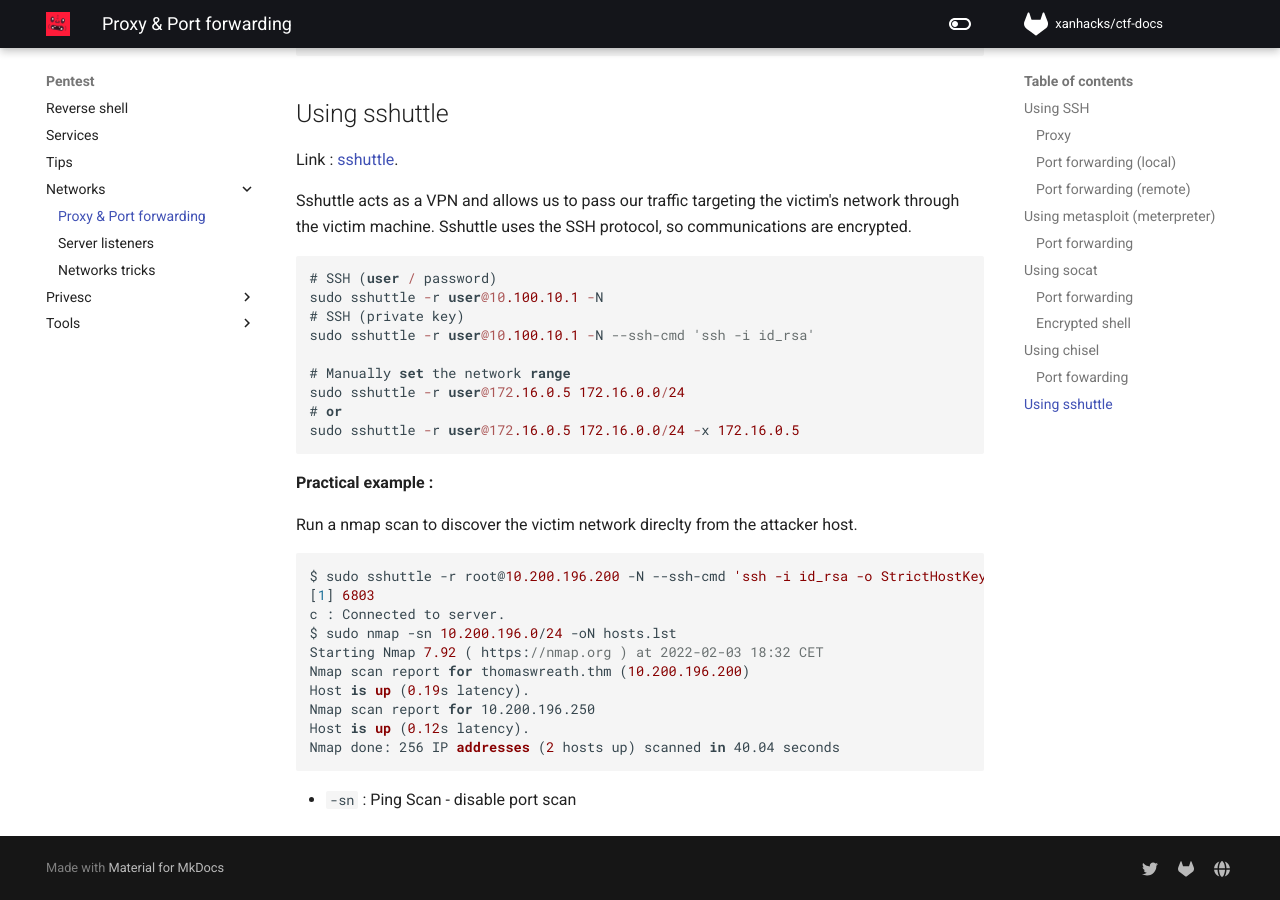
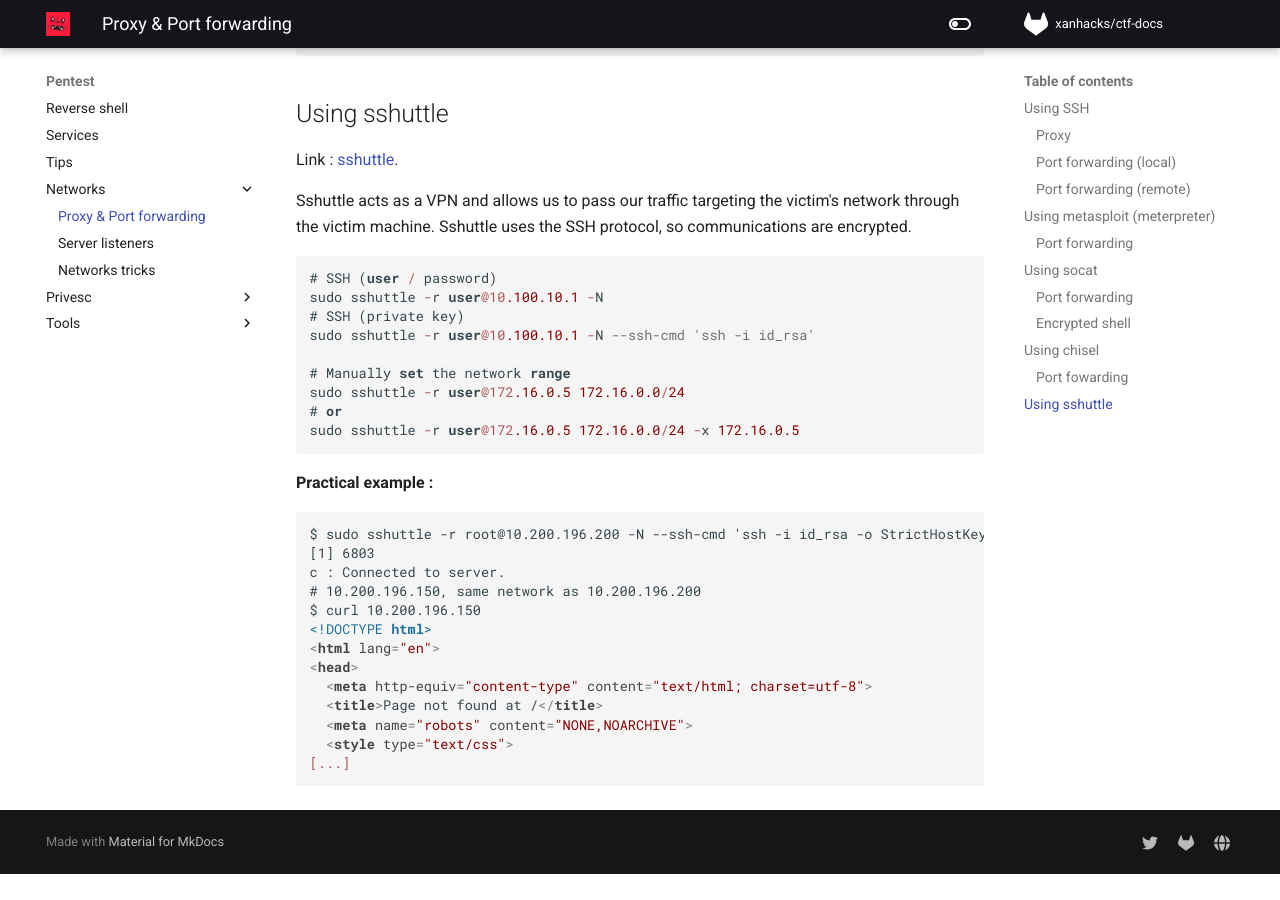
Before and after one commit to xanhacks/ctf-docs, an MkDocs documentation site: the page built from docs/pentest/networks/pivot.md, in a window 1280 px wide and 900 px high, scrolled down 3987 px. Built offline with MkDocs 1.6.1 and Material for MkDocs 9.7.7, drawn with Linux system fonts in a browser that asks for light colours; nearby versions of some CDN libraries; comment, search, counter and statistics services are not loaded; after the commit the page ends 4861 px from its top, so only the background shows below that.

````diff
--- a/docs/pentest/networks/pivot.md
+++ b/docs/pentest/networks/pivot.md
@@ -201,19 +201,18 @@ sudo sshuttle -r user@172.16.0.5 172.16.0.0/24 -x 172.16.0.5
 
 **Practical example :**
 
-Run a nmap scan to discover the victim network direclty from the attacker host.
-
 ```bash
 $ sudo sshuttle -r root@10.200.196.200 -N --ssh-cmd 'ssh -i id_rsa -o StrictHostKeychecking=no' &
 [1] 6803
 c : Connected to server.
-$ sudo nmap -sn 10.200.196.0/24 -oN hosts.lst
-Starting Nmap 7.92 ( https://nmap.org ) at 2022-02-03 18:32 CET
-Nmap scan report for thomaswreath.thm (10.200.196.200)
-Host is up (0.19s latency).
-Nmap scan report for 10.200.196.250
-Host is up (0.12s latency).
-Nmap done: 256 IP addresses (2 hosts up) scanned in 40.04 seconds
+# 10.200.196.150, same network as 10.200.196.200
+$ curl 10.200.196.150
+<!DOCTYPE html>
+<html lang="en">
+<head>
+  <meta http-equiv="content-type" content="text/html; charset=utf-8">
+  <title>Page not found at /</title>
+  <meta name="robots" content="NONE,NOARCHIVE">
+  <style type="text/css">
+[...]
 ```
-
-- `-sn` : Ping Scan - disable port scan
````
Also changed, not shown: docs/pentest/services.md (+25 -12 lines).
